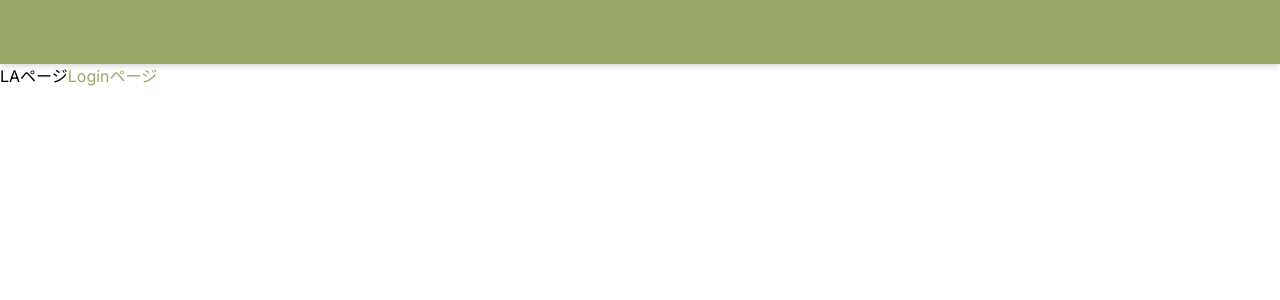
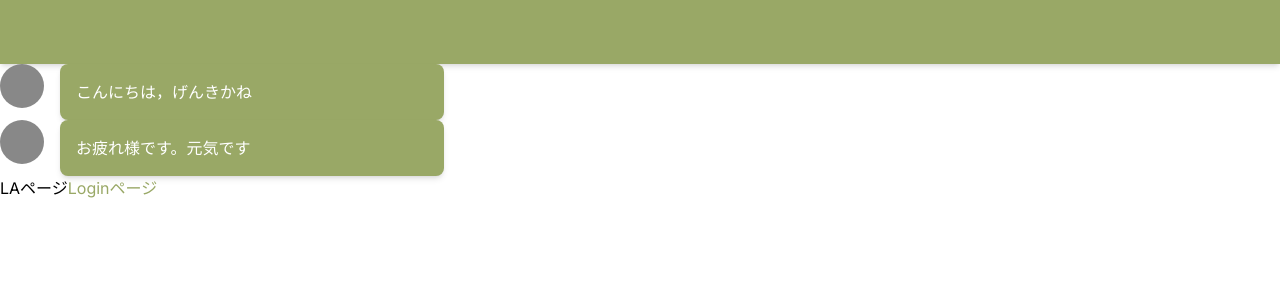
Before and after one commit to prapro-ou/castella-frontend, a Next.js app: page / in a window 1280 px wide. Shown: the top 300 px of the page. Built offline with nearby package versions, Linux system fonts and the light colour scheme.

Commit message:
[ad]page.jsにテストコード追加

```diff
--- a/app/page.js
+++ b/app/page.js
@@ -1,7 +1,15 @@
 'use client';
+import { useState } from "react";
+import MessageScreen from "@/features/talks/threads/messages/components/MessageScreen";
 export default function Home() {
+  const messages =[
+    {id:1,value:"こんにちは，げんきかね",createdAt:"12:30"},
+    {id:2,value:"お疲れ様です。元気です",createdAt:"12:32"},
+  ];
+
   return (
     <main>
+      <MessageScreen messages={messages} />
       <p>
         LAページ
         <a href='/login' className='text-primary'>
```
